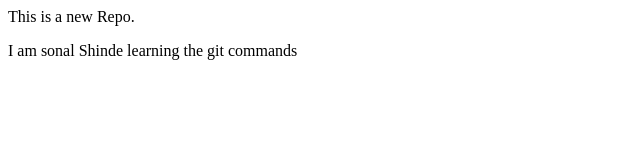
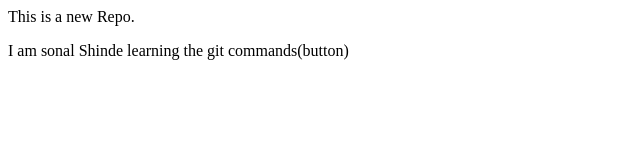
Before and after one commit to sonalshinde24/localrepo, a plain HTML site: page index.html in a window 1280 px wide. Shown: the full height of the page, 0-640 px from the left. Drawn offline with Linux system fonts and the light colour scheme.

```diff
--- a/index.html
+++ b/index.html
@@ -1,2 +1,2 @@
 <p>This is a new Repo.</p>
-<p>I am sonal Shinde learning the git commands</p>
+<p>I am sonal Shinde learning the git commands(button)</p>
```
